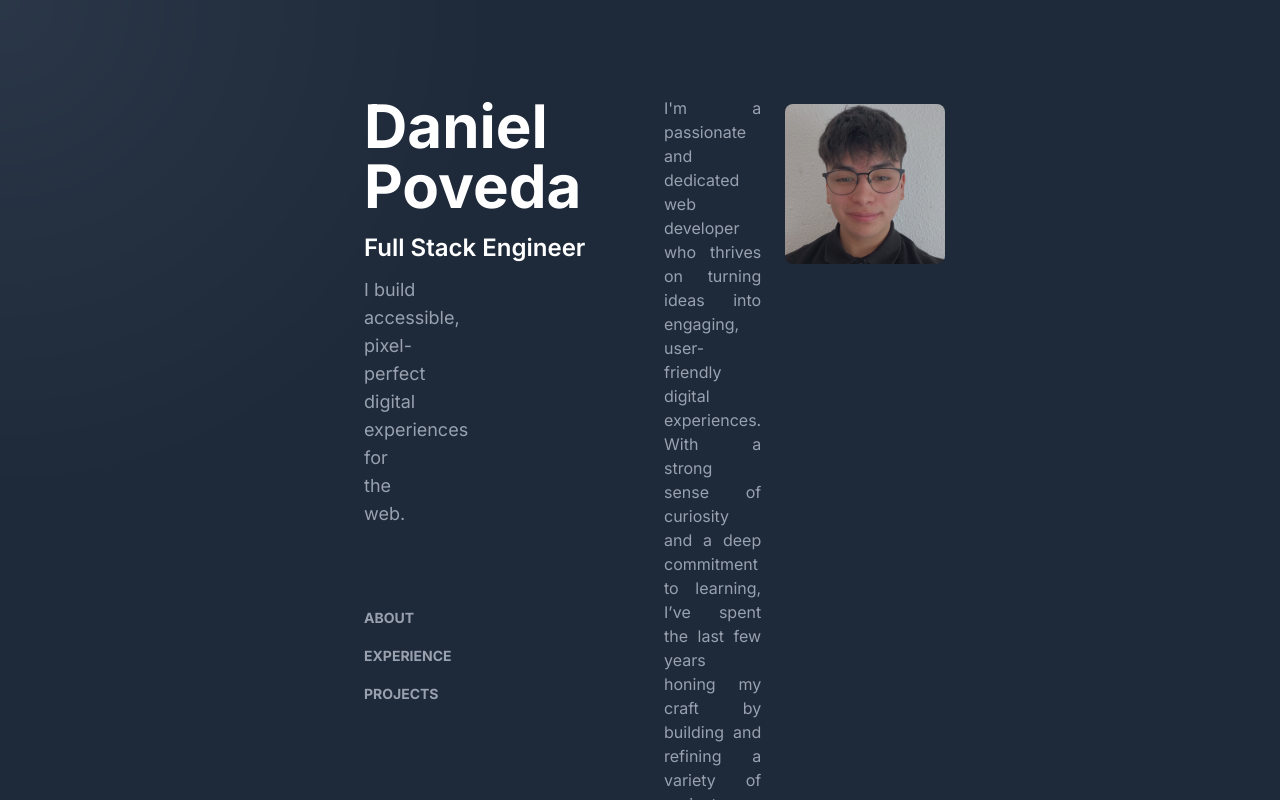
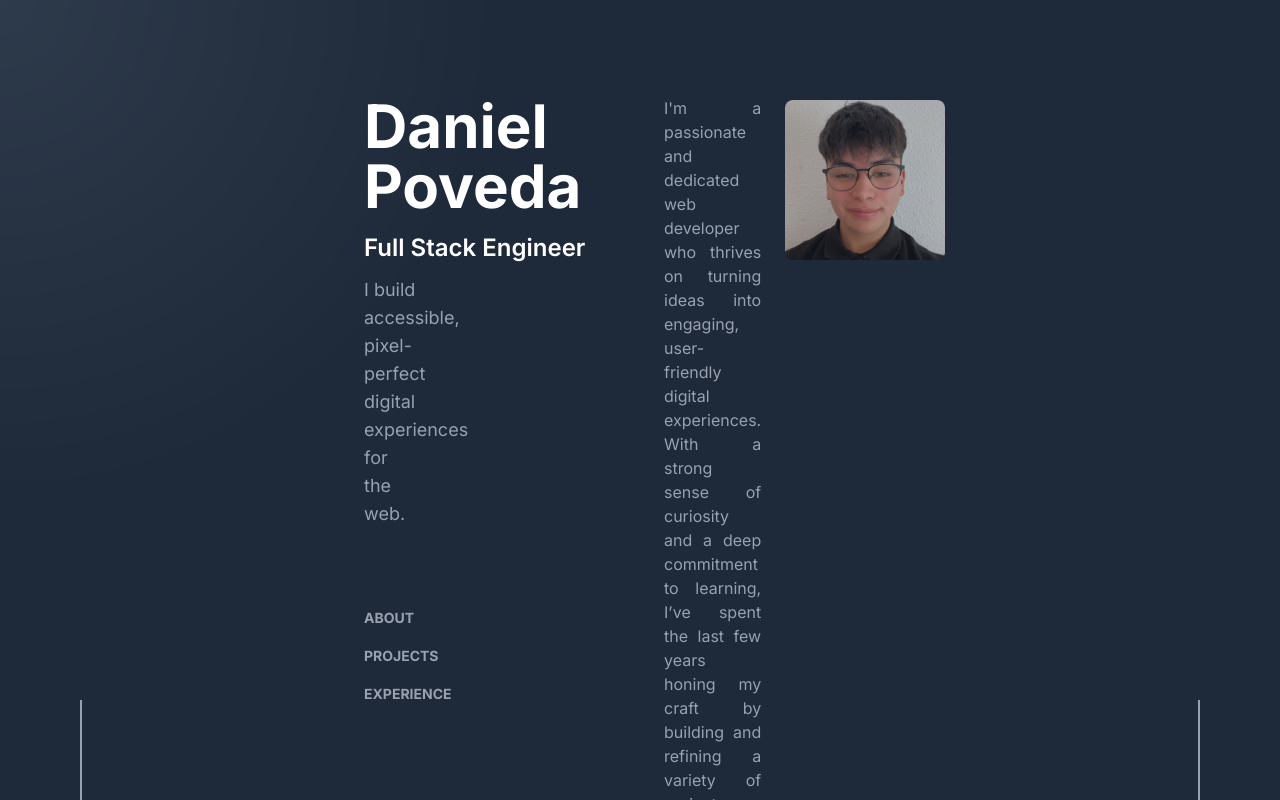
Before and after one commit to danipoav/Portfolio-Dev, a React (Vite) app: page / in a window 1280 px wide. Built offline with nearby package versions, Linux system fonts and the light colour scheme.

Commit message:
Adding more screen decorations

```diff
--- a/src/components/CursorLight.tsx
+++ b/src/components/CursorLight.tsx
@@ -17,7 +17,7 @@ export default function SpotlightLayout({ children }: { children: React.ReactNod
       <div
         className="pointer-events-none fixed top-0 left-0 w-full h-full z-50"
         style={{
-          background: `radial-gradient(500px at ${position.x}px ${position.y}px, rgba(255, 255, 255, 0.233), transparent)`,
+          background: `radial-gradient(500px at ${position.x}px ${position.y}px, rgba(255, 255, 255, 0.295), transparent)`,
           mixBlendMode: "soft-light",
         }}
       />
--- a/src/components/LeftSide.tsx
+++ b/src/components/LeftSide.tsx
@@ -25,16 +25,16 @@ export default function LeftSide() {
 
             <div className="py-18">
                 <ul className="flex flex-col uppercase text-sm font-bold text-gray-400">
-                    <li className="relative inline-block py-2 cursor-pointer hover:text-white transition-all duration-300 ease-in-out hover:translate-x-1">
+                    <li className="relative w-1/2 inline-block py-2 cursor-pointer hover:text-white transition-all duration-300 ease-in-out hover:translate-x-1">
                         <span className="after:content-[''] after:block after:h-[2px] after:w-0 after:bg-white after:transition-all after:duration-300 hover:after:w-full">About</span>
 
                     </li>
-                    <li className="relative inline-block py-2 cursor-pointer hover:text-white transition-all duration-300 ease-in-out hover:translate-x-1">
-                        <span className="after:content-[''] after:block after:h-[2px] after:w-0 after:bg-white after:transition-all after:duration-300 hover:after:w-full">Experience</span>
+                    <li className="relative w-1/2 inline-block py-2 cursor-pointer hover:text-white transition-all duration-300 ease-in-out hover:translate-x-1">
+                        <span className="after:content-[''] after:block after:h-[2px] after:w-0 after:bg-white after:transition-all after:duration-300 hover:after:w-full">Projects</span>
 
                     </li>
-                    <li className="relative inline-block py-2 cursor-pointer hover:text-white transition-all duration-300 ease-in-out hover:translate-x-1">
-                        <span className="after:content-[''] after:block after:h-[2px] after:w-0 after:bg-white after:transition-all after:duration-300 hover:after:w-full">Projects</span>
+                    <li className="relative w-1/2 inline-block py-2 cursor-pointer hover:text-white transition-all duration-300 ease-in-out hover:translate-x-1">
+                        <span className="after:content-[''] after:block after:h-[2px] after:w-0 after:bg-white after:transition-all after:duration-300 hover:after:w-full">Experience</span>
 
                     </li>
                 </ul>
--- a/src/components/RightSide.tsx
+++ b/src/components/RightSide.tsx
@@ -1,9 +1,11 @@
 import AboutContent from "../sections/AboutContent";
+import ProjectsContent from "../sections/ProjectsContent";
 
 export default function RightSide() {
   return (
     <div className="pt-18 pr-85">
       <AboutContent/>
+      <ProjectsContent/>
     </div>
   )
 }
--- a/src/layout/MainLayout.tsx
+++ b/src/layout/MainLayout.tsx
@@ -5,11 +5,13 @@ import RightSide from "../components/RightSide";
 export default function MainLayout() {
     return (
         <CursorLight>
-            <div className=" flex h-screen">
+            <div className=" flex h-screen ">
                 <div className=" w-1/2 fixed left-0 top-0 h-screen bg-gray-800 text-white p-6">
+                <div className=" fixed bottom-0 left-20 border border-gray-400 h-25 hover:border-white hover:scale-120 transition-transform duration-300"></div>
                     <LeftSide />
                 </div>
                 <div className=" w-1/2 ml-auto h-screen overflow-y-scroll p-6 bg-gray-800 text-white">
+                <div className=" fixed bottom-0 right-20 border border-gray-400 h-25 hover:border-white hover:scale-120 transition-transform duration-300"></div>
                     <RightSide />
                 </div>
             </div>
--- a/src/sections/AboutContent.tsx
+++ b/src/sections/AboutContent.tsx
@@ -4,7 +4,7 @@ export default function AboutContent() {
         <div>
             <h1 className="text-gray-400 text-justify mb-4 flex">
                 I'm a passionate and dedicated web developer who thrives on turning ideas into engaging, user-friendly digital experiences. With a strong sense of curiosity and a deep commitment to learning, I’ve spent the last few years honing my craft by building and refining a variety of projects from personal experiments to collaborative products.
-                <img className="w-40 h-40 rounded-lg ml-6 mt-2 opacity-70" src="../../public/DPFounder.png" alt="DPImg" />
+                <img className="w-40 h-40 rounded-lg ml-6 mt-1 opacity-70" src="../../public/DPFounder.png" alt="DPImg" />
             </h1>
             <h1 className="text-gray-400 text-justify mb-4">
                 What drives me most is the opportunity to create meaningful and intuitive experiences for users. Whether it's a simple landing page or a complex interactive application, I take pride in building products that are not only functional but also thoughtfully designed. I believe that great development is not just about clean code, but also about understanding people how they interact, how they think, and how technology can simplify their lives.
@@ -12,7 +12,7 @@ export default function AboutContent() {
             <h1 className="text-gray-400 text-justify mb-4">
                 Throughout my journey, I have grown into someone who values both detail and big-picture thinking. I enjoy working independently just as much as being part of a team, where exchanging ideas and solving problems together often leads to better results.
             </h1>
-            <h1 className="text-gray-400 text-justify">
+            <h1 className="text-gray-400 text-justify mb-38">
                 My goal is always the same: to contribute to projects that inspire, challenge, and have a positive impact.
                 I'm always exploring new ideas, seeking opportunities to grow, and striving to deliver high-quality work that reflects both my skills and my dedication. This portfolio is a reflection of my journey as a developer — and I'm excited about what lies ahead.
             </h1>
--- /dev/null
+++ b/src/sections/ProjectsContent.tsx
@@ -0,0 +1,6 @@
+
+export default function ProjectsContent() {
+  return (
+    <div>ProjectsContent</div>
+  )
+}
```
